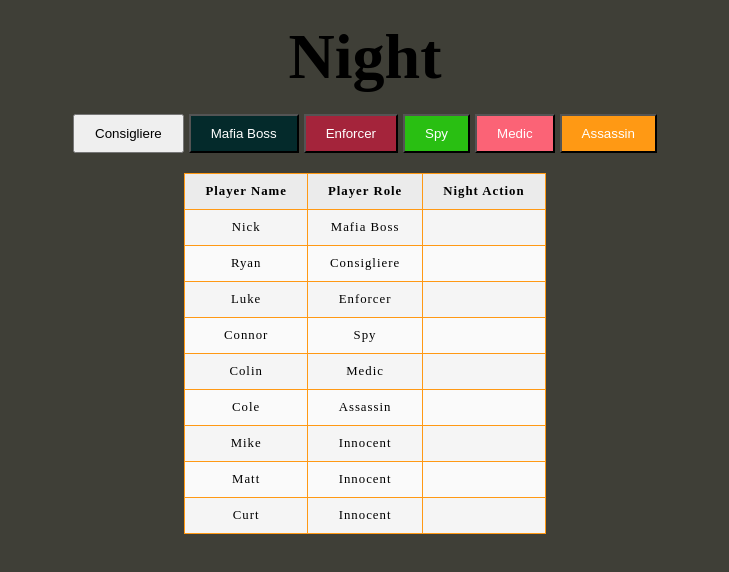
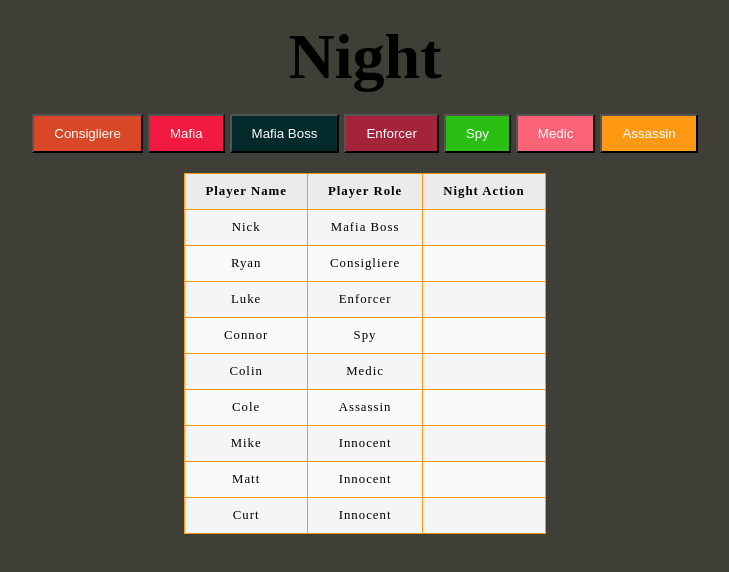
Before and after one commit to SirKillz/Mafia-React, a React (Vite) app in the folder react-mafia/: page / in a window 1280 px wide. Both pictures are taken after a click on the button "Debug". Shown: the top 572 px of the page, without its empty margins (275-1004 px from the left). Built offline with nearby package versions, Linux system fonts and the light colour scheme.

Commit message:
Ensure that mafia button is always shown during the night

```diff
--- a/react-mafia/src/components/common/NightNavButtons.jsx
+++ b/react-mafia/src/components/common/NightNavButtons.jsx
@@ -13,7 +13,7 @@ function NightNavButtons()  {
                 MafiaGame.roleIsPresent("Consigliere")
                     ?
                         <button
-                            className="night-nav-button"
+                            className="night-nav-button consigliere-nav-button"
                             onClick={() => updateActingRole("Consigliere")}
                         >
                             Consigliere
@@ -22,15 +22,12 @@ function NightNavButtons()  {
             }
 
             {
-                MafiaGame.roleIsPresent("Mafia")
-                    ?
                 <button
                     className="night-nav-button mafia-nav-button"
                     onClick={() => updateActingRole("Mafia")}
                 >
                     Mafia
                 </button>
-                    : <></>
             }
             {
                 MafiaGame.roleIsPresent("Mafia Boss")
```
Lines whose indentation alone changed are shown as unchanged.
